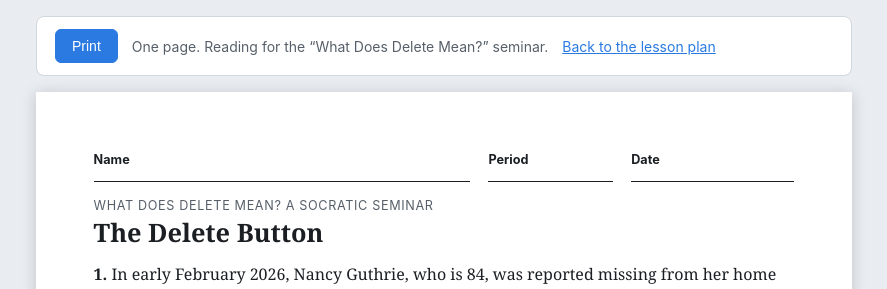
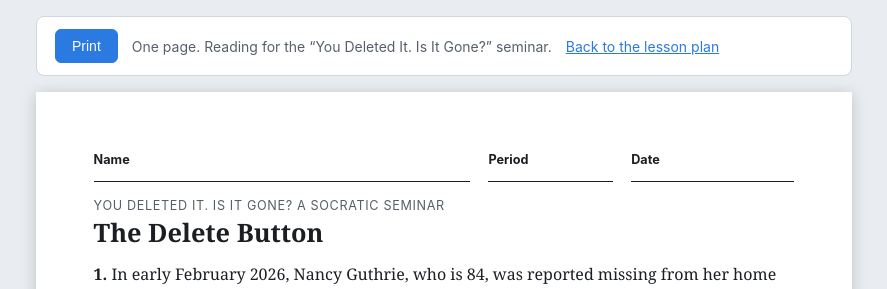
Before and after one commit to porttack/porttack.com, a Jekyll site: the page built from delete-reading-1.html, in a window 1280 px wide. Shown: the top 289 px of the page, without its empty margins (196-1083 px from the left). Built offline with Jekyll 4.4.1, drawn with Linux system fonts in a browser that asks for light colours.

Commit message:
Add redirect from the old Delete seminar address; align decks, reading page, handout
Follow-up to the rename: redirect_from for the old URL, links to the new
address, and the new title in the decks, reading page, and handout.

Co-Authored-By: Claude Sonnet 5.5 <noreply@anthropic.com>

```diff
--- a/delete-reading-1.html
+++ b/delete-reading-1.html
@@ -72,8 +72,8 @@ permalink: /delete-reading-1/
 
 <div class="tools">
   <button type="button" onclick="window.print()">Print</button>
-  <span class="note">One page. Reading for the &ldquo;What Does Delete Mean?&rdquo; seminar.</span>
-  <a href="/2026/10/22/what-does-delete-mean-seminar.html">Back to the lesson plan</a>
+  <span class="note">One page. Reading for the &ldquo;You Deleted It. Is It Gone?&rdquo; seminar.</span>
+  <a href="/2026/10/22/you-deleted-it-is-it-gone.html">Back to the lesson plan</a>
 </div>
 
 <div class="sheet">
@@ -82,7 +82,7 @@ permalink: /delete-reading-1/
     <div class="fld period">Period</div>
     <div class="fld date">Date</div>
   </div>
-  <p class="kicker">What Does Delete Mean? A Socratic seminar</p>
+  <p class="kicker">You Deleted It. Is It Gone? A Socratic seminar</p>
   <h1>The Delete Button</h1>
 
   <div class="reading">
--- a/socratic-seminar-handout.html
+++ b/socratic-seminar-handout.html
@@ -113,7 +113,7 @@ permalink: /socratic-seminar-handout/
   <h2>Socratic seminar handout</h2>
   <p>Two sides of one sheet. Print double-sided and flip on the long edge. The front is the entry ticket. The back is the observer organizer and the exit ticket.</p>
   <label for="in-topic">Seminar topic (optional)</label>
-  <input type="text" id="in-topic" placeholder="e.g. What Does Delete Mean?">
+  <input type="text" id="in-topic" placeholder="e.g. You Deleted It. Is It Gone?">
   <label for="in-entry">Extra entry-ticket question (optional)</label>
   <input type="text" id="in-entry" placeholder="Printed as question 4 on the front">
   <label for="in-exit">Extra exit-ticket question (optional)</label>
```
Also changed, not shown: _posts/2026-10-22-you-deleted-it-is-it-gone.md (+11 -7 lines), delete-seminar-overview-slides.html (+8 -8 lines), delete-seminar-slides.html (+8 -8 lines).
